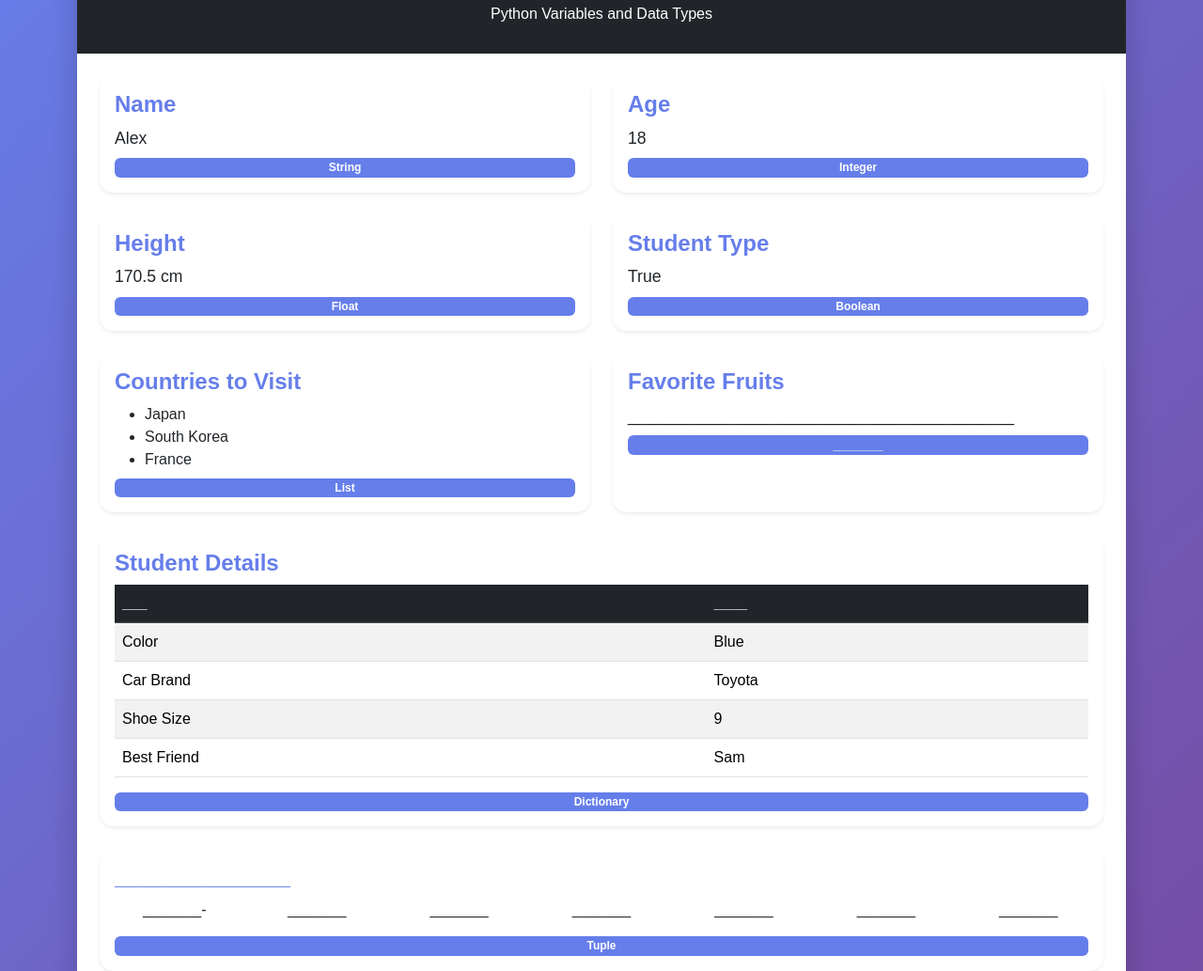
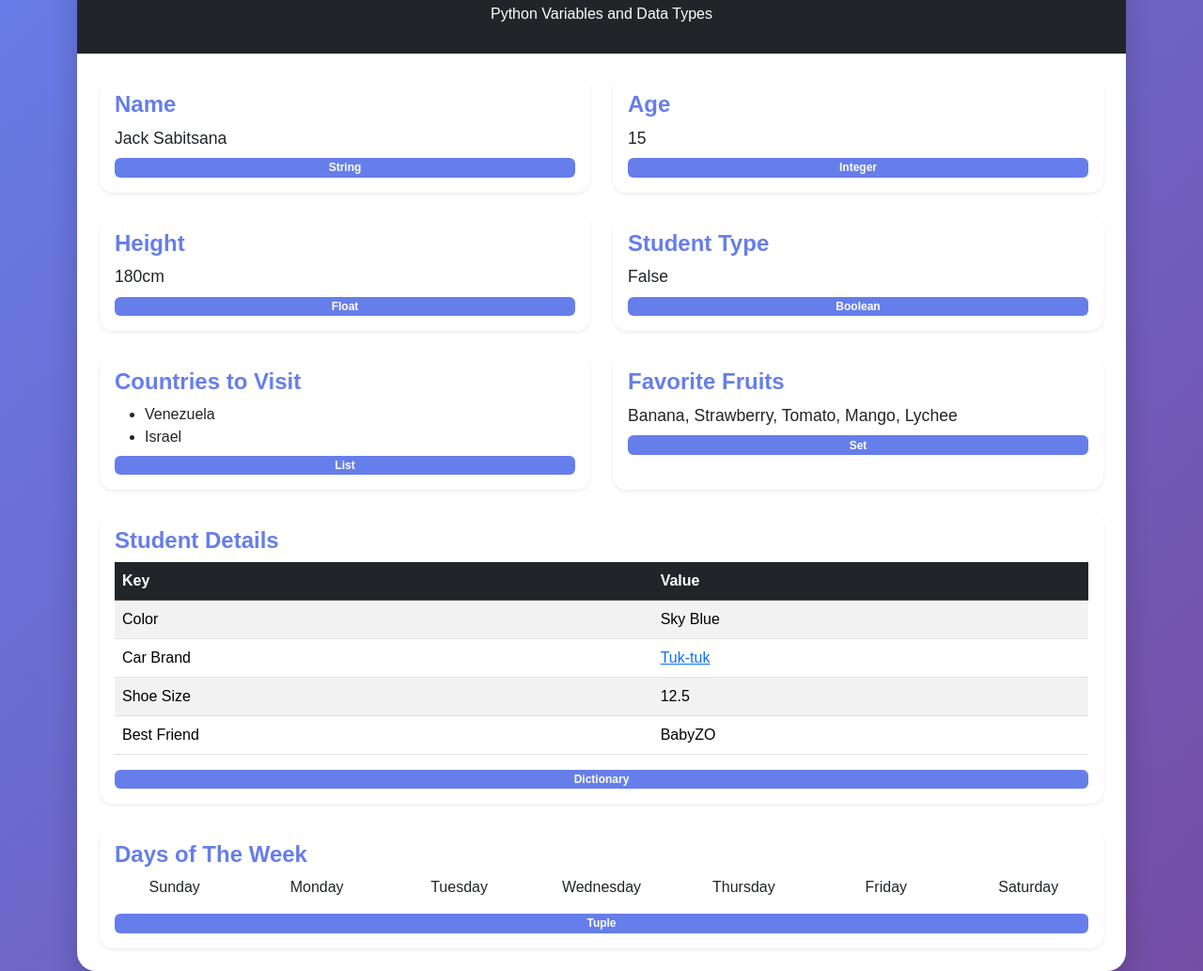
Before and after one commit to aquino-genesis/LasPinas_ICT10_Q1Seatwork1_Aquino_Genesis, a plain HTML site: page index.html in a window 1280 px wide. Shown: the part 133-1166 px from the top of the page at 94% size. Drawn offline with nearby package versions, Linux system fonts and the light colour scheme.

Commit message:
Add files via upload

```diff
--- a/index.html
+++ b/index.html
@@ -90,7 +90,7 @@
 							<div class="card info-card shadow-sm p-3">
 								<h4 class="info-title">Name</h4>
 
-								<p class="data-value mb-0">Alex</p>
+								<p class="data-value mb-0">Jack Sabitsana</p>
 
 								<span class="badge badge-custom mt-2">String</span>
 							</div>
@@ -102,7 +102,7 @@
 							<div class="card info-card shadow-sm p-3">
 								<h4 class="info-title">Age</h4>
 
-								<p class="data-value mb-0">18</p>
+								<p class="data-value mb-0">15</p>
 
 								<span class="badge badge-custom mt-2">Integer</span>
 							</div>
@@ -114,7 +114,7 @@
 							<div class="card info-card shadow-sm p-3">
 								<h4 class="info-title">Height</h4>
 
-								<p class="data-value mb-0">170.5 cm</p>
+								<p class="data-value mb-0">180cm</p>
 
 								<span class="badge badge-custom mt-2">Float</span>
 							</div>
@@ -126,7 +126,7 @@
 							<div class="card info-card shadow-sm p-3">
 								<h4 class="info-title">Student Type</h4>
 
-								<p class="data-value mb-0">True</p>
+								<p class="data-value mb-0">False</p>
 
 								<span class="badge badge-custom mt-2">Boolean</span>
 							</div>
@@ -139,11 +139,9 @@
 								<h4 class="info-title">Countries to Visit</h4>
 
 								<ul class="mb-0">
-									<li>Japan</li>
+									<li>Venezuela</li>
 
-									<li>South Korea</li>
-
-									<li>France</li>
+									<li>Israel</li>
 								</ul>
 
 								<span class="badge badge-custom mt-2">List</span>
@@ -157,10 +155,10 @@
 								<h4 class="info-title">Favorite Fruits</h4>
 
 								<p class="data-value mb-0">
-									__________________________________________
+									Banana, Strawberry, Tomato, Mango, Lychee
 								</p>
 
-								<span class="badge badge-custom mt-2">________</span>
+								<span class="badge badge-custom mt-2">Set</span>
 							</div>
 						</div>
 
@@ -174,9 +172,9 @@
 									<table class="table table-striped table-hover mb-0">
 										<thead class="table-dark">
 											<tr>
-												<th>___</th>
+												<th>Key</th>
 
-												<th>____</th>
+												<th>Value</th>
 											</tr>
 										</thead>
 
@@ -184,25 +182,25 @@
 											<tr>
 												<td>Color</td>
 
-												<td>Blue</td>
+												<td>Sky Blue</td>
 											</tr>
 
 											<tr>
 												<td>Car Brand</td>
 
-												<td>Toyota</td>
+												<td><a href="https://tuktukph.top/?srsltid=AfmBOorN2ScG5hSJ6W1boc2dNoejucKXutFyLHWsPKYU4xKip93qwSkJ">Tuk-tuk</a></td>
 											</tr>
 
 											<tr>
 												<td>Shoe Size</td>
 
-												<td>9</td>
+												<td>12.5</td>
 											</tr>
 
 											<tr>
 												<td>Best Friend</td>
 
-												<td>Sam</td>
+												<td>BabyZO</td>
 											</tr>
 										</tbody>
 									</table>
@@ -216,22 +214,22 @@
 
 						<div class="col-md-12">
 							<div class="card info-card shadow-sm p-3">
-								<h4 class="info-title">______________</h4>
+								<h4 class="info-title">Days of The Week</h4>
 
 								<div class="row text-center">
-									<div class="col">_______-</div>
+									<div class="col">Sunday</div>
 
-									<div class="col">_______</div>
+									<div class="col">Monday</div>
 
-									<div class="col">_______</div>
+									<div class="col">Tuesday</div>
 
-									<div class="col">_______</div>
+									<div class="col">Wednesday</div>
 
-									<div class="col">_______</div>
+									<div class="col">Thursday</div>
 
-									<div class="col">_______</div>
+									<div class="col">Friday</div>
 
-									<div class="col">_______</div>
+									<div class="col">Saturday</div>
 								</div>
 
 								<span class="badge badge-custom mt-3">Tuple</span>
```
Also changed, not shown: 1 other file.
